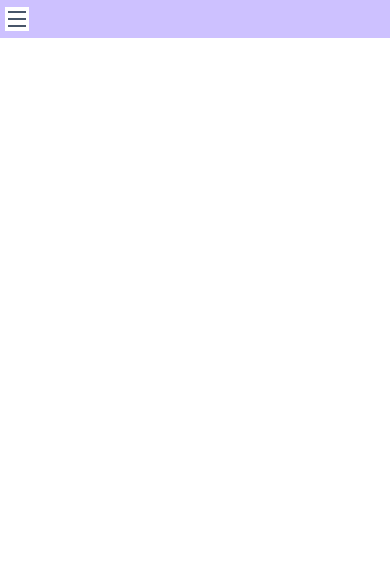
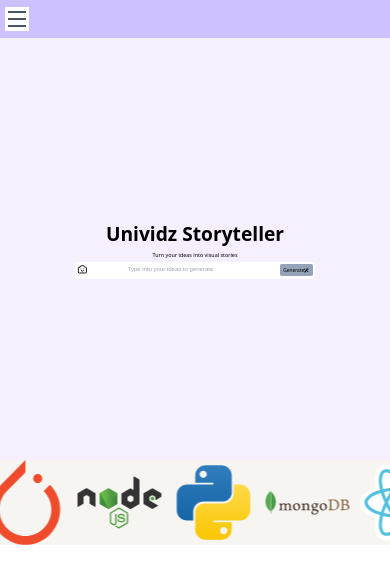
Before and after one commit to MEHTAB-UET/Unividz_Frontend, a React (Vite) app: page / in a window 390 px wide. Shown: the top 584 px of the page. Built offline with nearby package versions, Linux system fonts and the light colour scheme; a web font is replaced by a local one.

Commit message:
responsive slider

```diff
--- a/src/App.css
+++ b/src/App.css
@@ -5,10 +5,18 @@
 }
 
 .logo-slider {
-  animation: 20s slide infinite linear;
+  animation: 10s slide infinite linear;
 }
-.logo-slider img {
-  margin: 0px 40px;
+@media (min-width: 45rem) {
+  .logo-slider img {
+    padding: 0rem 6rem;
+  }
+}
+
+@media (min-width: 0rem) and (max-width: 45rem) {
+  .logo-slider img {
+    padding: 0rem 1rem;
+  }
 }
 
 @keyframes slide {
--- a/src/App.jsx
+++ b/src/App.jsx
@@ -12,9 +12,9 @@ const App = () => {
     <div className="flex flex-col">
       <div class="scrollWather"></div>
       <Navbar />
-      {/* <Hero />
+      <Hero />
       <Slider />
-      <PowerAi />
+      {/* <PowerAi />
       <Review />
       <Footer /> */}
     </div>
--- a/src/Components/LandingPage/Hero.jsx
+++ b/src/Components/LandingPage/Hero.jsx
@@ -7,13 +7,15 @@ const Hero = () => {
     <div className=" flex h-[50dvh] w-full justify-center items-center bg-lightestPurple ">
       <div className="MainContent flex flex-col justify-center items-center">
         {/* Heading no 1 */}
-        <h1 className="text-[6rem] font-bold">Unividz Storyteller</h1>
+        <h1 className="text-[4rem] font-bold">Unividz Storyteller</h1>
         {/* description */}
-        <div className="flex justify-center items-center">
-          <p className="text-lg">Turn your ideas into visual stories</p>
+        <div className="flex justify-center items-center py-2">
+          <p className="text-lg text-[2rem]">
+            Turn your ideas into visual stories
+          </p>
         </div>
         {/* Search Box */}
-        <div className="h-20px w-[50vw]  bg-white p-2 rounded-lg flex justify-between">
+        <div className="h-20px w-[50rem]  bg-white p-2 rounded-lg flex justify-between">
           <TbCameraSelfie className="text-4xl inline-block" />
 
           <input
@@ -23,7 +25,8 @@ const Hero = () => {
           />
           <button className="float-right bg-slate-400 p-2 px-3 rounded-md hover:px-5 transition-all ease-in duration-2500 flex justify-center items-center ">
             <div className=" flex justify-center items-center">
-              Generate <FaWandMagicSparkles />
+              <text className="text-[1rem]">Generate</text>
+              <FaWandMagicSparkles className="hover:text-white" />
             </div>
           </button>
         </div>
--- a/src/Components/LandingPage/Slider.jsx
+++ b/src/Components/LandingPage/Slider.jsx
@@ -13,7 +13,7 @@ import tailwindLogo from "../../../public/logos/tailwind.svg";
 const Slider = () => {
   return (
     <>
-      <div className="logoContainer m-0 p-0 overflow-hidden h-[16vh]  bg-dusty px-[10px]">
+      <div className="logoContainer m-0 p-0 overflow-hidden h-[10vh]  bg-dusty px-[2px]">
         <div className="logo-slider h-full flex justify-between">
           <img src={HtmlLogo} className="h-full" alt="HTML-LOGO" />
           <img src={jsLogo} className="h-full" alt="JS LOGO" />
@@ -23,6 +23,7 @@ const Slider = () => {
           <img src={mongoDBLogo} className="h-full" alt="JS LOGO" />
           <img src={reactLogo} className="h-full" alt="JS LOGO" />
           <img src={tailwindLogo} className="h-full" alt="JS LOGO" />
+          <React.Fragment className="hidden md:block">
             <img src={HtmlLogo} className="h-full" alt="HTML-LOGO" />
             <img src={jsLogo} className="h-full" alt="JS LOGO" />
             <img src={pyCharmLogo} className="h-full" alt="JS LOGO" />
@@ -31,6 +32,7 @@ const Slider = () => {
             <img src={mongoDBLogo} className="h-full" alt="JS LOGO" />
             <img src={reactLogo} className="h-full" alt="JS LOGO" />
             <img src={tailwindLogo} className="h-full" alt="JS LOGO" />
+          </React.Fragment>
         </div>
       </div>
     </>
--- a/src/index.css
+++ b/src/index.css
@@ -25,7 +25,7 @@ html {
   }
 }
 
-@media .scrollWather {
+/* @media .scrollWather {
   height: 10px;
   width: 100%;
   background-color: lime;
@@ -36,7 +36,7 @@ html {
   transform-origin: left;
   animation: scroll_wather linear;
   animation-timeline: scroll();
-}
+} */
 
 @keyframes scroll_wather {
   to {
```
Lines whose indentation alone changed are shown as unchanged.
